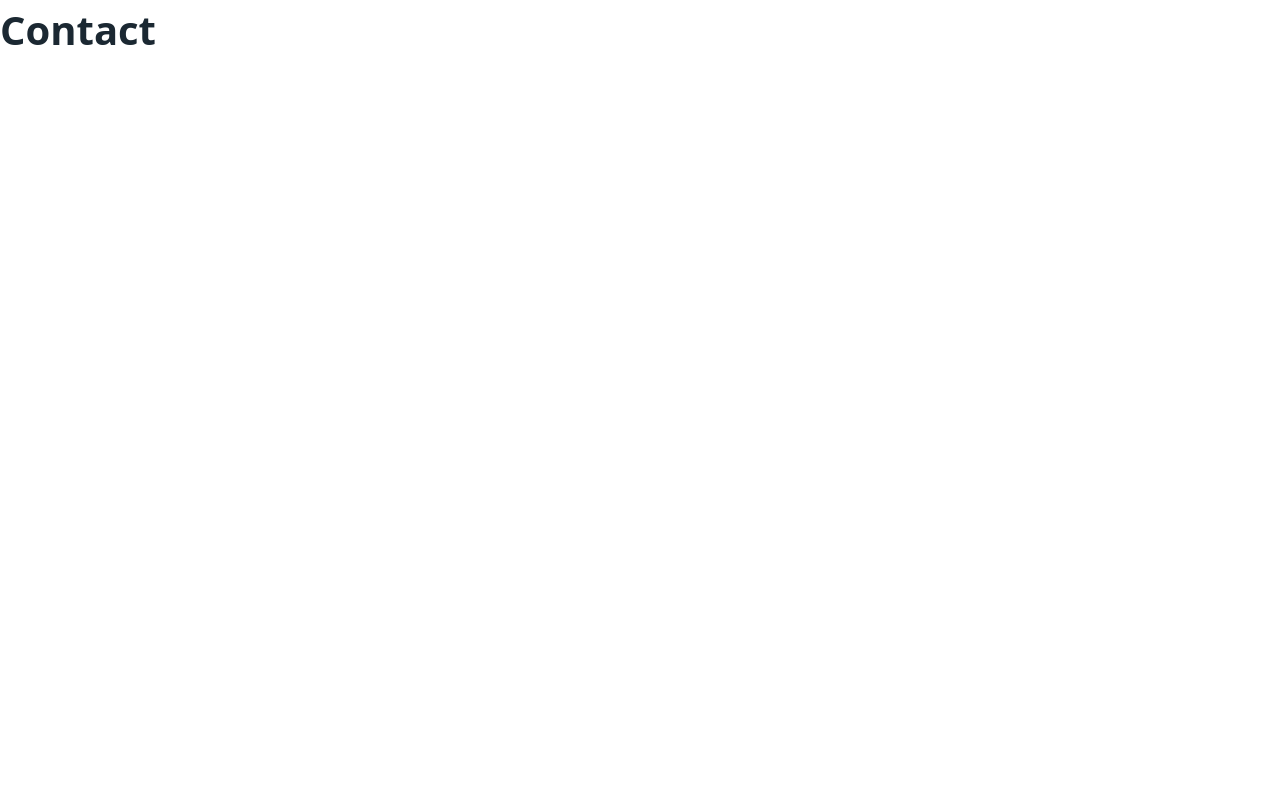
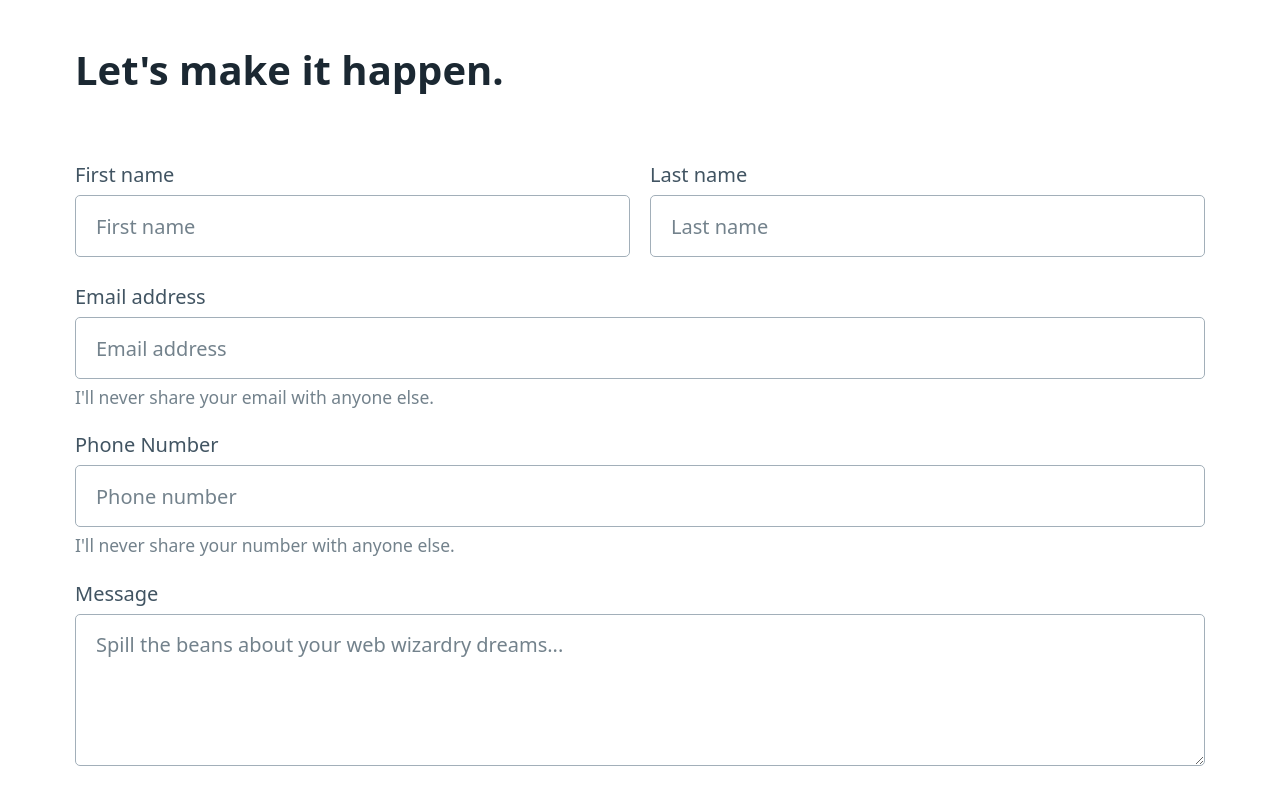
Before and after one commit to ryanneilparker/portfolio, a SvelteKit app: page /contact in a window 1280 px wide. Shown: the top 792 px of the page. Built offline with nearby package versions, Linux system fonts and the light colour scheme; no server answers.

Commit message:
Add contact form + web3forms integration

```diff
--- /dev/null
+++ b/src/lib/components/contactForm.svelte
@@ -0,0 +1,51 @@
+<script src="https://web3forms.com/client/script.js" async defer>
+	import { PUBLIC_WEB3FORMS_API_KEY } from '$env/static/public';
+	import { PUBLIC_BASE_URL } from '$env/static/public';
+</script>
+
+<header class="container">
+	<h1>Let's make it happen.</h1>
+</header>
+
+<main class="container">
+	<form action="https://api.web3forms.com/submit" method="POST">
+		<input type="hidden" name="access_key" value={PUBLIC_WEB3FORMS_API_KEY} />
+		<input type="hidden" name="redirect" value={PUBLIC_BASE_URL} />
+
+		<div class="grid">
+			<label for="firstname">
+				First name
+				<input type="text" id="firstname" name="firstname" placeholder="First name" required />
+			</label>
+
+			<label for="lastname">
+				Last name
+				<input type="text" id="lastname" name="lastname" placeholder="Last name" required />
+			</label>
+		</div>
+
+		<label for="email">Email address</label>
+		<input type="email" id="email" name="email" placeholder="Email address" required />
+		<small>I'll never share your email with anyone else.</small>
+
+		<label for="phone">Phone Number</label>
+		<input type="tel" id="phone" name="phone" placeholder="Phone number" />
+		<small>I'll never share your number with anyone else.</small>
+
+		<label for="message">Message</label>
+		<textarea
+			id="message"
+			name="message"
+			rows="4"
+			placeholder="Spill the beans about your web wizardry dreams..."
+		/>
+
+		<button type="submit">Submit</button>
+	</form>
+</main>
+
+<style>
+	header {
+		margin-top: 2rem;
+	}
+</style>
--- a/src/lib/components/footer.svelte
+++ b/src/lib/components/footer.svelte
@@ -1,7 +1,7 @@
 <footer class="container">
 	<nav>
 		<ul>
-			<li><strong>Ryan Neil Parker ❤️</strong></li>
+			<li><strong>&copy; 2023 Ryan Neil Parker ❤️</strong></li>
 		</ul>
 
 		<ul>
--- a/src/routes/+layout.svelte
+++ b/src/routes/+layout.svelte
@@ -1,6 +1,10 @@
 <script>
 	import '@picocss/pico';
 	import '../app.css';
+
+	import Footer from '$lib/components/footer.svelte';
 </script>
 
 <slot />
+
+<Footer />
--- a/src/routes/+page.svelte
+++ b/src/routes/+page.svelte
@@ -1,7 +1,6 @@
 <script>
 	import Header from '$lib/components/header.svelte';
 	import ProjectCard from '$lib/components/projectCard.svelte';
-	import Footer from '$lib/components/footer.svelte';
 </script>
 
 <Header />
@@ -18,5 +17,3 @@
 		hostingIcon="src/lib/icons/googleCloud.svg"
 	/>
 </main>
-
-<Footer />
--- a/src/routes/contact/+page.svelte
+++ b/src/routes/contact/+page.svelte
@@ -1 +1,7 @@
-<h1>Contact</h1>
+<script>
+	import ContactForm from '$lib/components/contactForm.svelte';
+</script>
+
+<main>
+	<ContactForm />
+</main>
--- a/src/routes/contact/quote/generate/+server.js
+++ /dev/null
@@ -1,7 +0,0 @@
-import { json } from '@sveltejs/kit';
-
-export function GET() {
-	const quote = 'This is a generated quote.' + Math.random();
-
-	return json(quote);
-}
--- a/src/routes/content/+page.svelte
+++ /dev/null
@@ -1 +0,0 @@
-<h1>Content</h1>
--- a/src/routes/content/generate/+server.js
+++ /dev/null
@@ -1,7 +0,0 @@
-import { json } from '@sveltejs/kit';
-
-export function GET() {
-	const blog = 'This is a generated blog.';
-
-	return json(blog);
-}
--- a/src/routes/experience/+page.svelte
+++ /dev/null
@@ -1 +0,0 @@
-<h1>Experience</h1>
```
Also changed, not shown: src/lib/components/header.svelte (+5 -2 lines), src/routes/contact/quote/+page.svelte (deleted, +0 -14 lines), src/lib/icons/github.svg (added), 1 other file (tests, documents, lock files or other folders).
